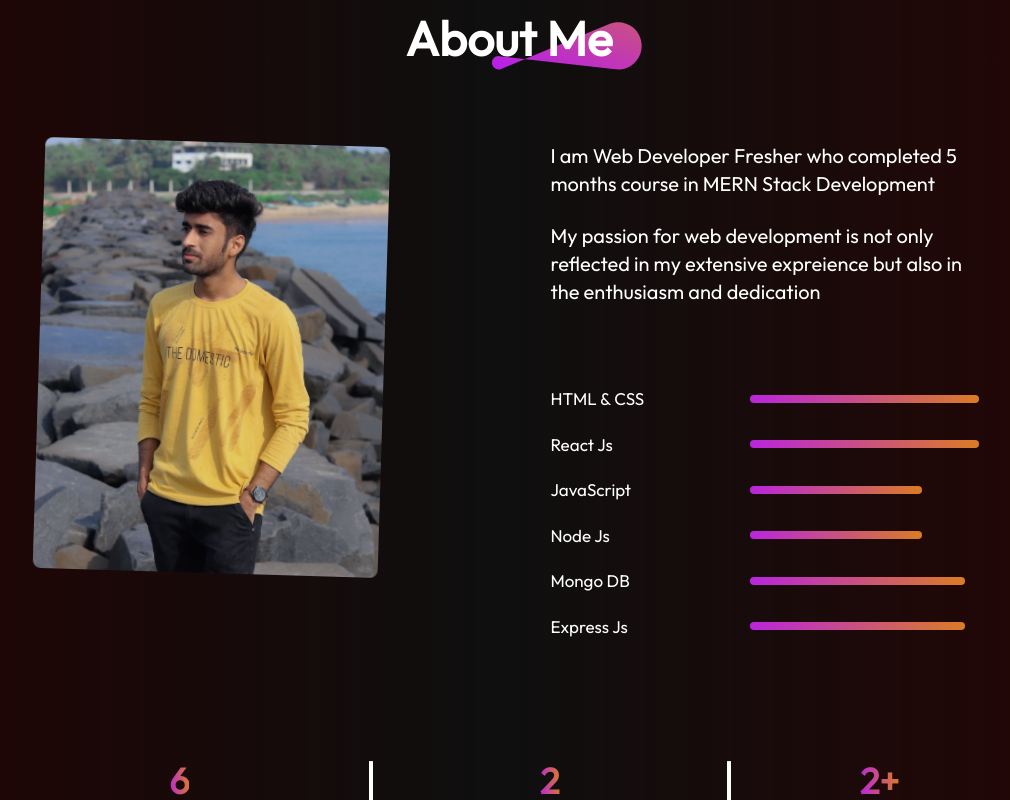
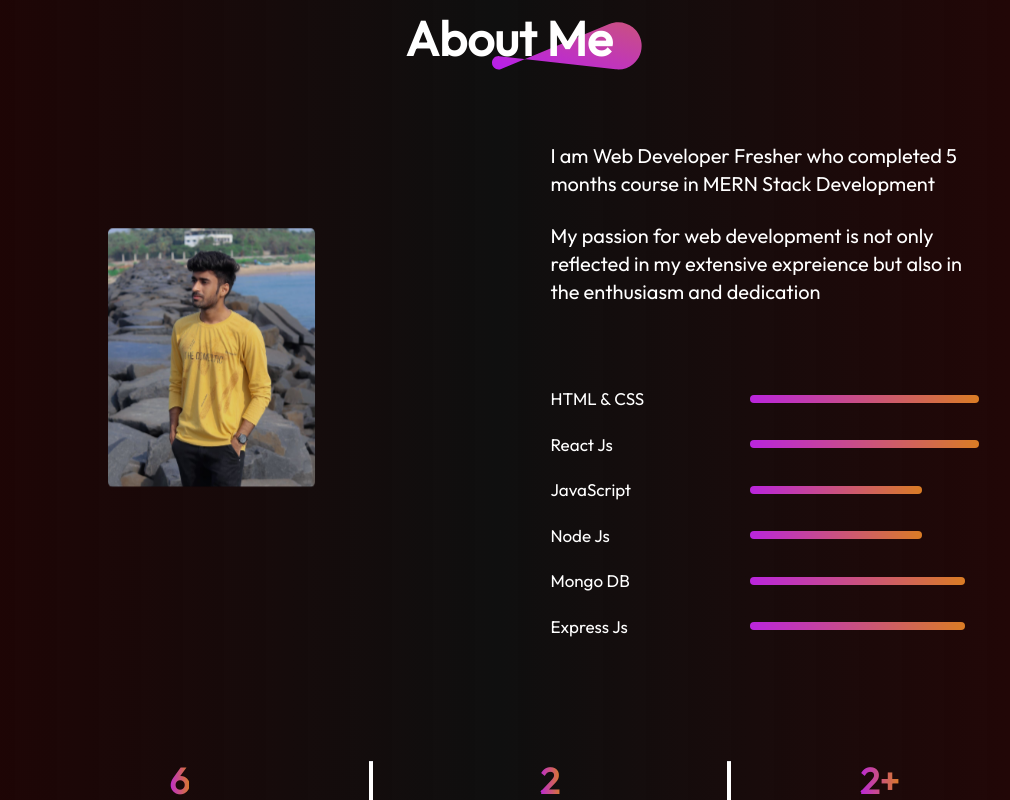
Before and after one commit to Mohd-Rafi/rafi-portfolio, a React (Vite) app: page / in a window 1280 px wide. Shown: the part 760-1560 px from the top of the page, without its empty margins (131-1141 px from the left). Built offline with nearby package versions, Linux system fonts and the light colour scheme.

Commit message:
hero section framer motion

```diff
--- a/src/Components/About/About.jsx
+++ b/src/Components/About/About.jsx
@@ -53,9 +53,9 @@ const About = () => {
   const ref = useRef();
   const { scrollYProgress } = useScroll({
     target: ref,
-    offset: ['start center', 'end start'],
+    offset: ['start end', 'end center'],
   });
-  const yBg = useTransform(scrollYProgress, [0, 1], ['-5deg', '10deg']);
+  const yBg = useTransform(scrollYProgress, [0, 1], [1.2, 0.6]);
 
   return (
     <div
@@ -79,12 +79,12 @@ const About = () => {
         />
       </div>
       <div className="about-section flex gap-[80px] max-md:flex-col">
-        <div className="about-left">
+        <div className="about-left overflow-hidden">
           <motion.img
-            style={{ rotate: yBg }}
+            style={{ scale: yBg }}
             src="/assets/rafi_photo.jpg"
             alt=""
-            className="relative rounded-lg h-[80%] max-md:h-[80%]"
+            className=" rounded-lg h-[80%] max-md:h-[80%]"
           />
         </div>
         <div className="about-right flex flex-col gap-[80px]">
@@ -102,7 +102,6 @@ const About = () => {
             variants={variants1}
             initial="hidden"
             whileInView="visible"
-            viewport={{ once: true }}
             className="about-skills flex flex-col gap-5"
           >
             {items.map((item, i) => (
@@ -114,7 +113,14 @@ const About = () => {
           </motion.div>
         </div>
       </div>
-      <div className="about-achievements flex w-full gap-4 justify-around mb-10 max-md:justify-between max-md:gap-3">
+      <motion.div
+        initial={{ x: -40 }}
+        whileInView={{ x: 0 }}
+        transition={{
+          duration: 1,
+        }}
+        className="about-achievements flex w-full gap-4 justify-around mb-10 max-md:justify-between max-md:gap-3"
+      >
         <div className="about-achievement flex flex-col items-center gap-2  hover:scale-105 ease-in duration-150">
           <h1 className="text-4xl font-bold bg-gradient-custom bg-clip-text text-transparent max-md:text-3xl">
             6
@@ -141,7 +147,7 @@ const About = () => {
             Happy Clients
           </p>
         </div>
-      </div>
+      </motion.div>
     </div>
   );
 };
--- a/src/Components/Hero/Hero.jsx
+++ b/src/Components/Hero/Hero.jsx
@@ -16,7 +16,7 @@ const Hero = () => {
         <meta name="keywords" content="Muhammed Rafi Nellikuzhy Portfolio" />
       </Helmet>
       <img
-        src="/assets/profile_pic.jpg"
+        src="/assets/profile_pic.webp"
         alt=""
         className="mt-[0px] max-w-[260px] max-h-[260px] rounded-full mb-5 ease-in duration-200 max-md:hover:border-4 max-md:hover:scale-105 border-amber-600"
       />
@@ -36,9 +36,14 @@ const Hero = () => {
         </h1>
       </motion.div>
 
-      <p className="w-[50%] text-center text-2xl leading-[40px] max-md:w-[80%]">
+      <motion.p
+        initial={{ opacity: 0, scale: 0.5 }}
+        animate={{ opacity: 1, scale: 1 }}
+        transition={{ duration: 0.5 }}
+        className="w-[50%] text-center text-2xl leading-[40px] max-md:w-[80%]"
+      >
         Full Stack Developer Who Turns Code into Impactful User Experiences
-      </p>
+      </motion.p>
       <motion.div
         initial={{ y: 40, scale: 0.8 }}
         whileInView={{ y: 0, scale: 1 }}
```
Also changed, not shown: public/assets/profile_pic.webp (renamed from public/assets/profile_pic.jpg).
